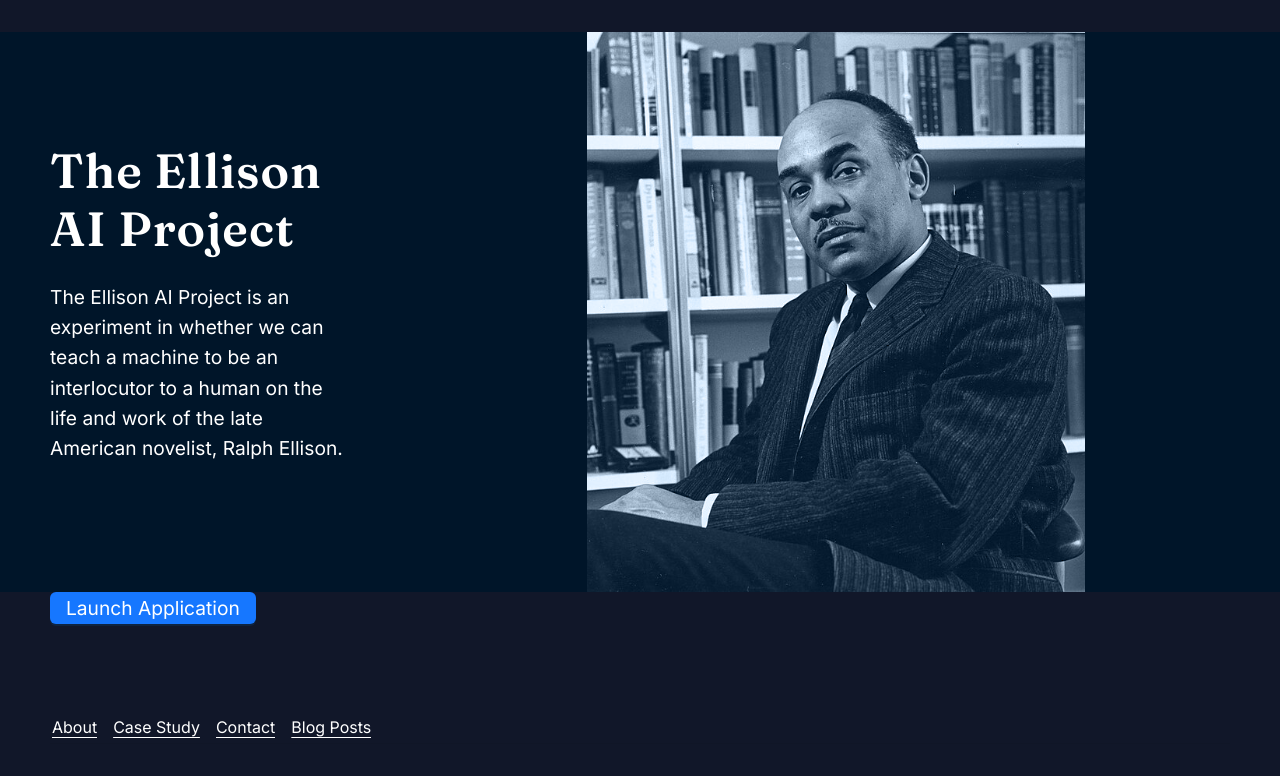
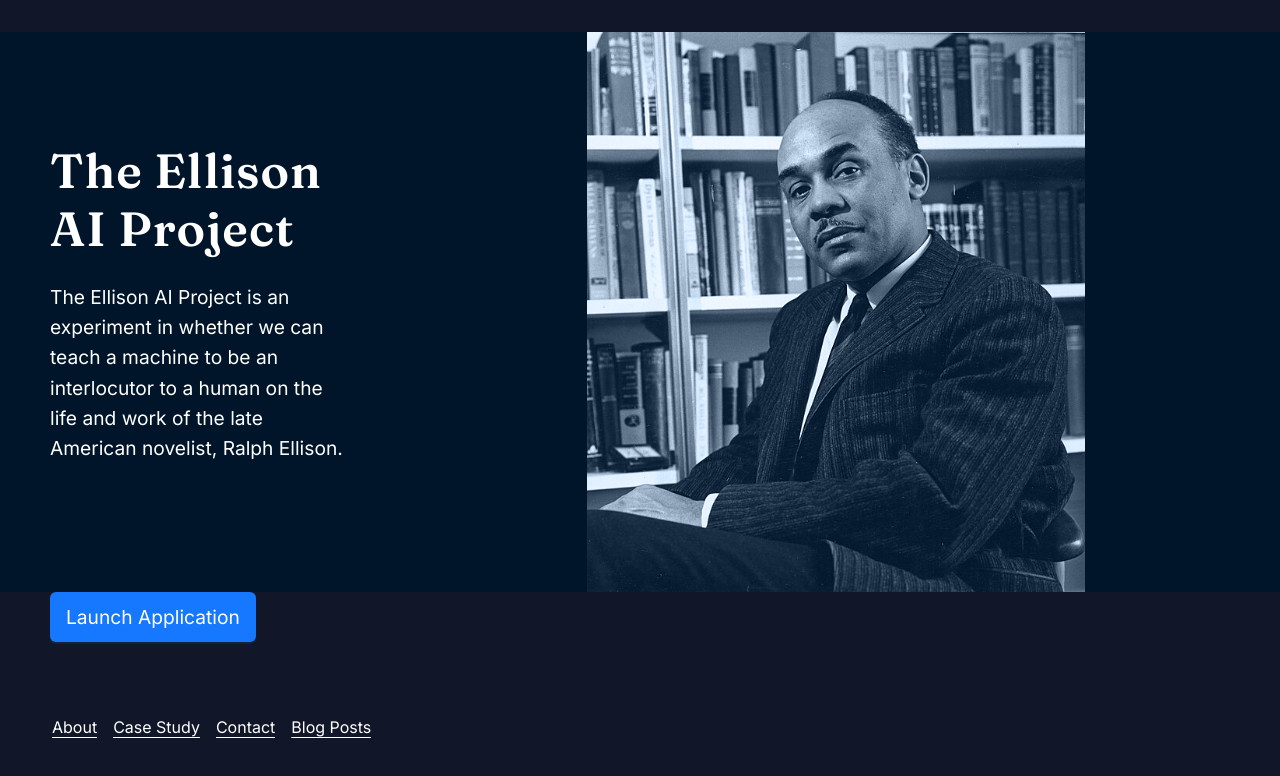
Before and after one commit to SMcGregor199/EllisonOS-FE, a React (Vite) app: page / in a window 1280 px wide. Shown: the top 776 px of the page. Built offline with nearby package versions, Linux system fonts and the light colour scheme.

Commit message:
fix: update padding on launch app btn

```diff
--- a/src/components/LaunchApp.tsx
+++ b/src/components/LaunchApp.tsx
@@ -2,6 +2,6 @@ import {Button} from "antd";
 
 export default function LaunchApp(){
     return(
-        <Button type="primary" style={{fontSize:"1.2rem"}}>Launch Application</Button>
+        <Button type="primary" style={{fontSize:"1.2rem", paddingBlock:"1.5rem"}}>Launch Application</Button>
     )
 }
```
